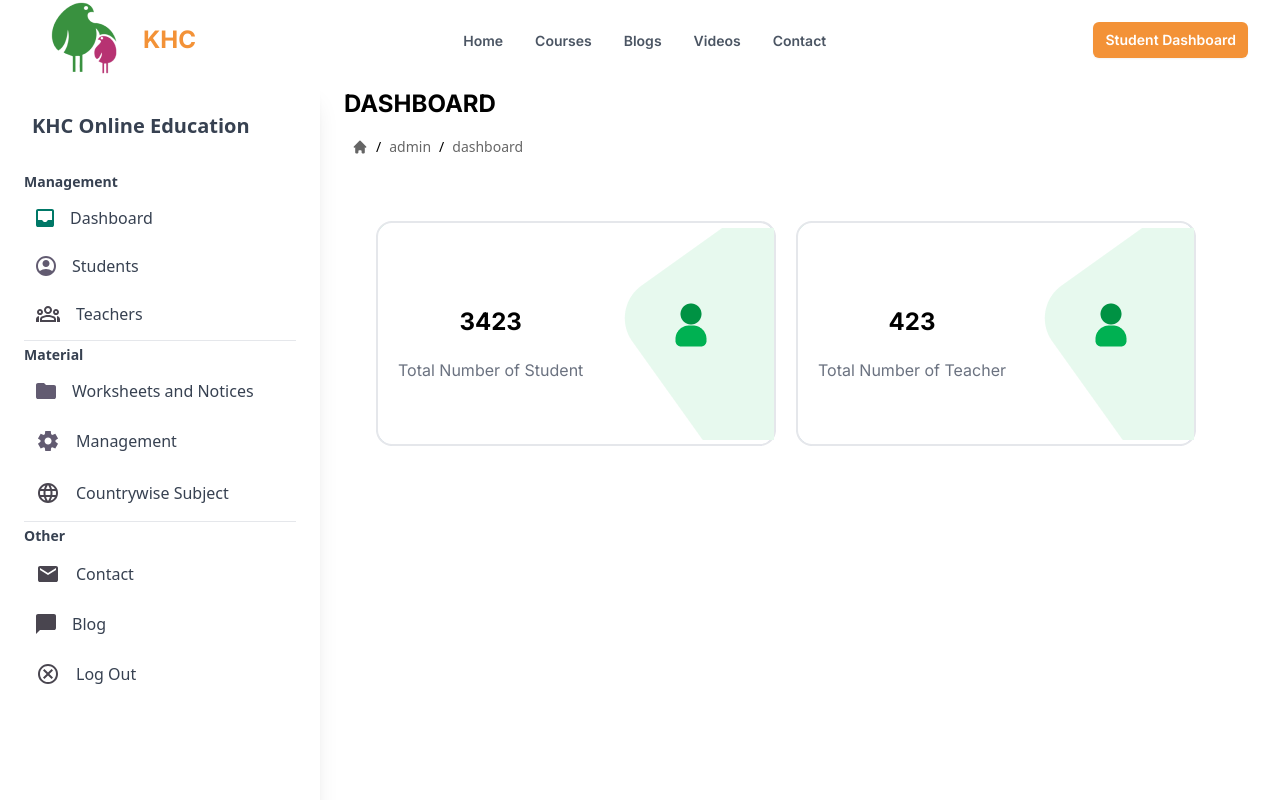
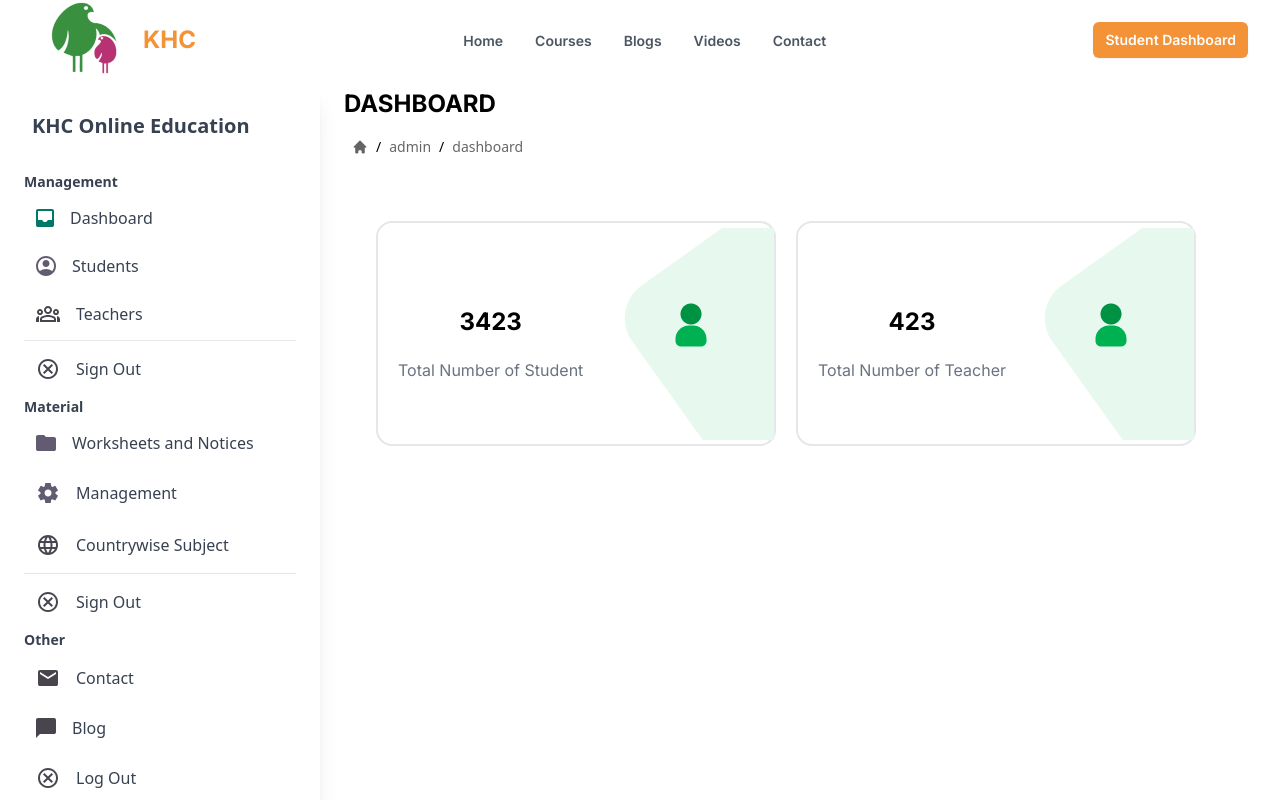
Before and after one commit to sudoarchie/frontend_khc, a Next.js app: page /admin/dashboard in a window 1280 px wide. Shown: the top 800 px of the page. Built offline with nearby package versions, Linux system fonts and the light colour scheme.

Commit message:
signout button cookie delete

```diff
--- a/app/components/SideBar.tsx
+++ b/app/components/SideBar.tsx
@@ -1,5 +1,6 @@
 import React from "react";
 import Link from "next/link";
+import { cookies } from "next/headers";
 
 // Define the types for the props
 interface SidebarItem {
@@ -36,6 +37,36 @@ const SidebarSection: React.FC<SidebarSectionProps> = ({ title, items }) => (
       </Link>
     ))}
     {title !== "Other" && <hr />}
+    <Link
+      href={"../"}
+      onClick={() => {
+        document.cookie = `studenttoken=; admintoken=; teachertoken=; path=/; expires=${new Date(
+          0
+        ).toUTCString()}`;
+      }}
+    >
+      <div
+        role="button"
+        className="flex items-center w-full p-3 leading-tight transition-all rounded-full outline-none text-start hover:bg-secondary/20 hover:bg-opacity-80 hover:text-secondary focus:bg-blue-gray-50 focus:bg-opacity-80 focus:text-blue-gray-900 active:bg-secondary/80 active:bg-opacity-80 active:text-secondary"
+      >
+        <div className="grid mr-4 place-items-center">
+          {" "}
+          <svg
+            width="24"
+            height="24"
+            viewBox="0 0 24 24"
+            fill="none"
+            xmlns="http://www.w3.org/2000/svg"
+          >
+            <path
+              d="M8.4 17L12 13.4L15.6 17L17 15.6L13.4 12L17 8.4L15.6 7L12 10.6L8.4 7L7 8.4L10.6 12L7 15.6L8.4 17ZM12 22C10.6167 22 9.31667 21.7375 8.1 21.2125C6.88333 20.6875 5.825 19.975 4.925 19.075C4.025 18.175 3.3125 17.1167 2.7875 15.9C2.2625 14.6833 2 13.3833 2 12C2 10.6167 2.2625 9.31667 2.7875 8.1C3.3125 6.88333 4.025 5.825 4.925 4.925C5.825 4.025 6.88333 3.3125 8.1 2.7875C9.31667 2.2625 10.6167 2 12 2C13.3833 2 14.6833 2.2625 15.9 2.7875C17.1167 3.3125 18.175 4.025 19.075 4.925C19.975 5.825 20.6875 6.88333 21.2125 8.1C21.7375 9.31667 22 10.6167 22 12C22 13.3833 21.7375 14.6833 21.2125 15.9C20.6875 17.1167 19.975 18.175 19.075 19.075C18.175 19.975 17.1167 20.6875 15.9 21.2125C14.6833 21.7375 13.3833 22 12 22ZM12 20C14.2333 20 16.125 19.225 17.675 17.675C19.225 16.125 20 14.2333 20 12C20 9.76667 19.225 7.875 17.675 6.325C16.125 4.775 14.2333 4 12 4C9.76667 4 7.875 4.775 6.325 6.325C4.775 7.875 4 9.76667 4 12C4 14.2333 4.775 16.125 6.325 17.675C7.875 19.225 9.76667 20 12 20Z"
+              fill="#49454F"
+            />
+          </svg>
+        </div>
+        Sign Out
+      </div>
+    </Link>
   </>
 );
 
--- a/app/student/layout.tsx
+++ b/app/student/layout.tsx
@@ -94,24 +94,6 @@ export default function AdminPanelLayout({
         //     </svg>
         //   ),
         // },
-        {
-          href: "/",
-          label: "Sign Out",
-          icon: (
-            <svg
-              width="24"
-              height="24"
-              viewBox="0 0 24 24"
-              fill="none"
-              xmlns="http://www.w3.org/2000/svg"
-            >
-              <path
-                d="M8.4 17L12 13.4L15.6 17L17 15.6L13.4 12L17 8.4L15.6 7L12 10.6L8.4 7L7 8.4L10.6 12L7 15.6L8.4 17ZM12 22C10.6167 22 9.31667 21.7375 8.1 21.2125C6.88333 20.6875 5.825 19.975 4.925 19.075C4.025 18.175 3.3125 17.1167 2.7875 15.9C2.2625 14.6833 2 13.3833 2 12C2 10.6167 2.2625 9.31667 2.7875 8.1C3.3125 6.88333 4.025 5.825 4.925 4.925C5.825 4.025 6.88333 3.3125 8.1 2.7875C9.31667 2.2625 10.6167 2 12 2C13.3833 2 14.6833 2.2625 15.9 2.7875C17.1167 3.3125 18.175 4.025 19.075 4.925C19.975 5.825 20.6875 6.88333 21.2125 8.1C21.7375 9.31667 22 10.6167 22 12C22 13.3833 21.7375 14.6833 21.2125 15.9C20.6875 17.1167 19.975 18.175 19.075 19.075C18.175 19.975 17.1167 20.6875 15.9 21.2125C14.6833 21.7375 13.3833 22 12 22ZM12 20C14.2333 20 16.125 19.225 17.675 17.675C19.225 16.125 20 14.2333 20 12C20 9.76667 19.225 7.875 17.675 6.325C16.125 4.775 14.2333 4 12 4C9.76667 4 7.875 4.775 6.325 6.325C4.775 7.875 4 9.76667 4 12C4 14.2333 4.775 16.125 6.325 17.675C7.875 19.225 9.76667 20 12 20Z"
-                fill="#49454F"
-              />
-            </svg>
-          ),
-        },
       ],
     },
   ];
```
